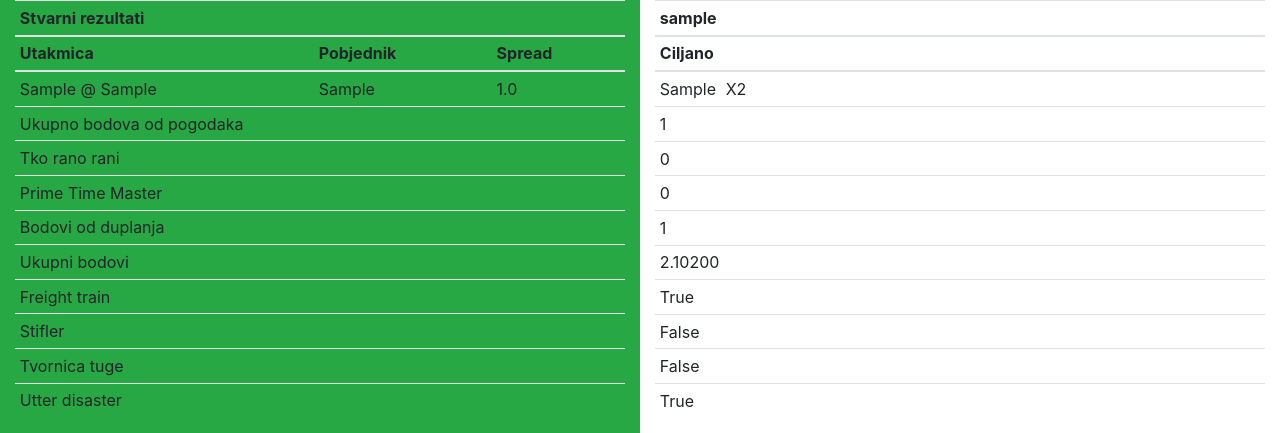
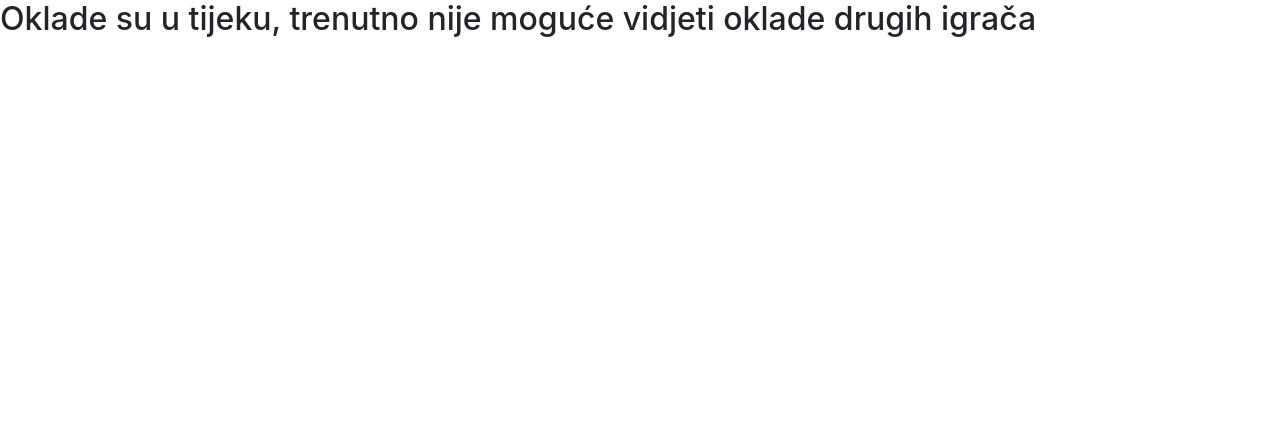
Before and after one commit to mbedak/Pogadalica, a Django app: a page that uses NFL/NflWeb/templates/NflWeb/broj_tjednih_bodova.html in a window 1280 px wide. Shown: the part 56-489 px from the top of the page. Run offline with Django 4.2, Linux system fonts and the light colour scheme; tables that the repository leaves empty hold one stand-in row (values such as "Sample post"); some libraries are stand-ins or nearby versions.

Commit message:
Update broj_tjednih_bodova.html
Dodano ograničenje kada se smije gledati oklada

```diff
--- a/NFL/NflWeb/templates/NflWeb/broj_tjednih_bodova.html
+++ b/NFL/NflWeb/templates/NflWeb/broj_tjednih_bodova.html
@@ -8,6 +8,11 @@
 
 </style>
 
+{% if pocetak_zabrane < today or kraj_zabrane > today %}
+
+<div><h2> Oklade su u tijeku, trenutno nije moguće vidjeti oklade drugih igrača</h2></div>
+
+{% else %}
 <div class="container-fluid">
     <div class="row">
         <div class="col-md-6 table-responsive table-sm bg-success text-white">
@@ -208,4 +213,6 @@
         </div>
     </div>
 </div>
+
+{% endif %}
 {% endblock %}
```
